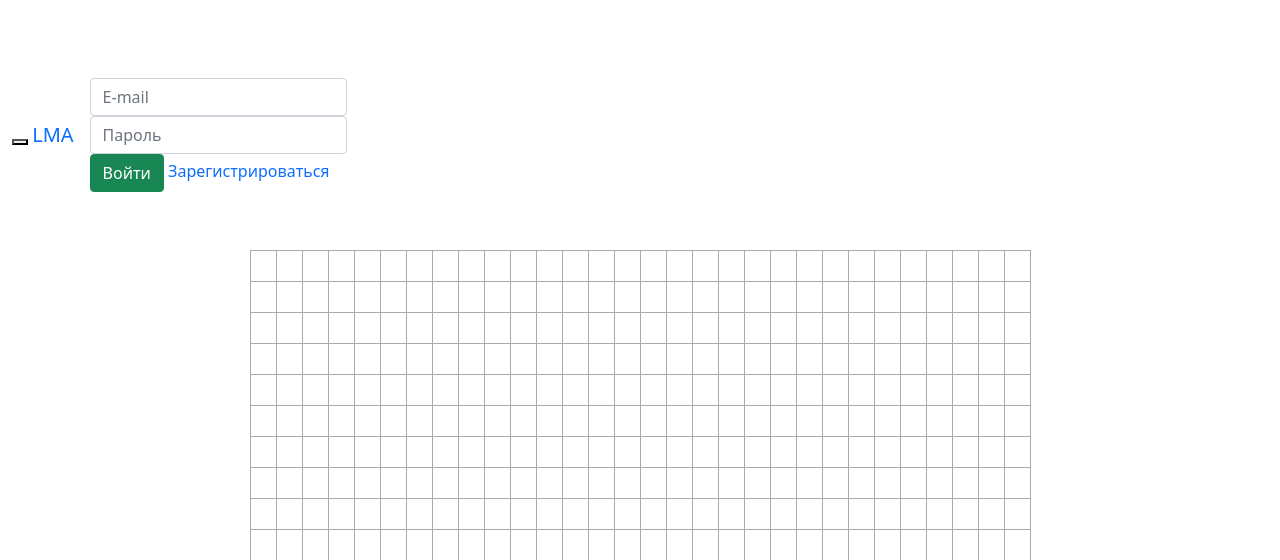
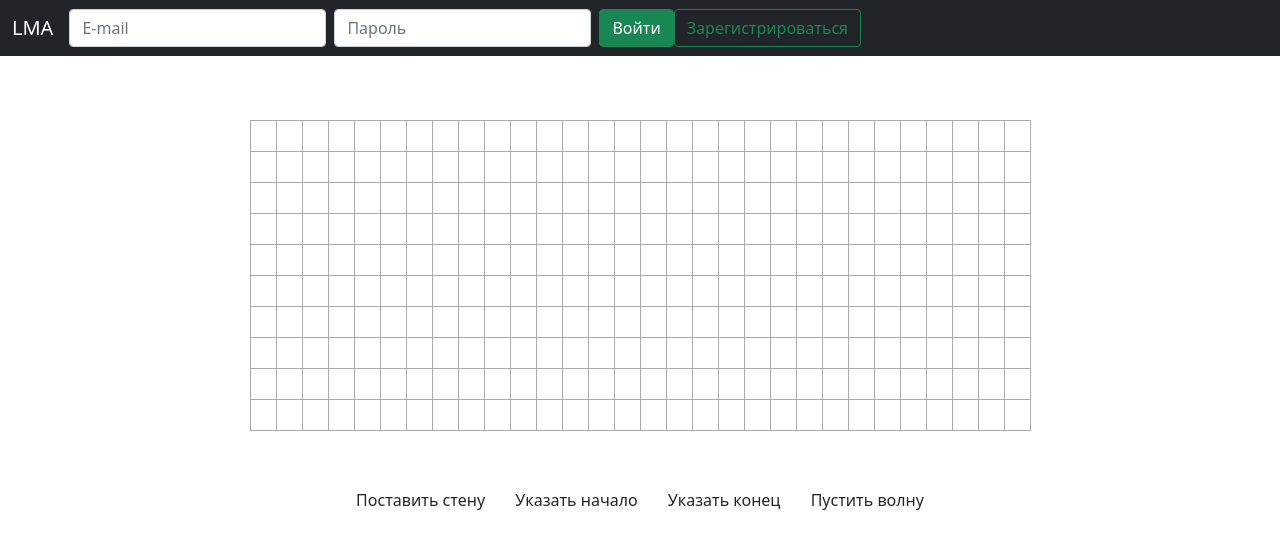
Before and after one commit to uisky/leave-me-alone, a Flask app: page /lee/ in a window 1280 px wide. Shown: the top 560 px of the page. Run offline with Flask 2, Linux system fonts and the light colour scheme; parts of the project's set-up code (start-up, migrations or seed data) failed here and were passed over; some libraries are stand-ins or nearby versions.

Commit message:
Bootstrap 5: navbar

```diff
--- a/lma/jinja.py
+++ b/lma/jinja.py
@@ -312,7 +312,7 @@ def status_counters(data, ignore=()):
     x = []
     for status, count in data.items():
         if status is not None and status not in ignore:
-            x.append('<span class="label {}" title="{}">{}</span>'.format(jinja_status_class(status), status, count))
+            x.append('<span class="badge {}" title="{}">{}</span>'.format(jinja_status_class(status), status, count))
     if x:
         return Markup(' ' + ' '.join(x))
     else:
--- a/lma/static/common.css
+++ b/lma/static/common.css
@@ -88,6 +88,7 @@ body.dragging, body.dragging * {
   z-index: 2000;
 }
 
+ul.menu-projects { padding-top: 0; }
 ul.menu-projects li.folder { font-weight: bold; padding: 3px 20px 3px 6px; background: #eee; margin-top: 10px; }
 ul.menu-projects li.folder:first-child { margin-top: 0px; }
 
--- a/lma/templates/base.html
+++ b/lma/templates/base.html
@@ -41,47 +41,39 @@
     <link rel="shortcut icon" href="/static/favicon.ico" />
 </head>
 <body>
-<nav class="navbar navbar-inverse navbar-fixed-top navbar-expand-lg">
+<nav class="navbar fixed-top navbar-expand-lg navbar-dark bg-dark">
     <div class="container-fluid">
-        <div class="navbar-header">
-            <button type="button" class="navbar-toggle collapsed" data-toggle="collapse" data-target="#navbar-collapse" aria-expanded="false">
-                <span class="sr-only">Toggle navigation</span>
-                <span class="icon-bar"></span>
-                <span class="icon-bar"></span>
-                <span class="icon-bar"></span>
-            </button>
-            {% block logo %}
-                <a class="navbar-brand" href="/">LMA</a>
-            {% endblock %}
-        </div>
+        {% block logo %}
+            <a class="navbar-brand" href="/">LMA</a>
+        {% endblock %}
 
-        <div class="collapse navbar-collapse" id="navbar-collapse">
+        <button class="navbar-toggler" type="button" data-bs-toggle="collapse" data-bs-target="#navbarSupportedContent">
+            <span class="navbar-toggler-icon"></span>
+        </button>
+
+        <div class="collapse navbar-collapse" id="navbarSupportedContent">
             {% block menu_main %}
             {% endblock %}
 
             {% if current_user.is_authenticated %}
-                <ul class="nav navbar-nav navbar-right">
-                    <li class="dropdown">
-                        <a href="#" class="dropdown-toggle" data-toggle="dropdown">
-                        Привет,                             {{ current_user.name }}!
+                <ul class="navbar-nav navbar-right">
+                    <li class="nav-item dropdown">
+                        <a href="#" class="nav-link dropdown-toggle" data-bs-toggle="dropdown">
+                            Привет, {{ current_user.name }}!
                             <span class="caret"></span>
                         </a>
                         <ul class="dropdown-menu">
-                            <li><a href="/users/settings">Настройки</a></li>
-                            <li><a href="/users/logout/?next={{ request.url }}">Выйти</a></li>
+                            <li><a class="dropdown-item" href="/users/settings">Настройки</a></li>
+                            <li><a class="dropdown-item" href="/users/logout/?next={{ request.url }}">Выйти</a></li>
                         </ul>
                     </li>
                 </ul>
             {% else %}
-                <form method="post" action="/users/login/?next={{ request.url }}" class="navbar-form navbar-right">
-                    <div class="form-group">
-                        <input type="text" name="email" placeholder="E-mail" class="form-control">
-                    </div>
-                    <div class="form-group">
-                        <input type="password" name="password" placeholder="Пароль" class="form-control">
-                    </div>
+                <form method="post" action="/users/login/?next={{ request.url }}" class="d-flex">
+                    <input type="text" name="email" placeholder="E-mail" class="form-control me-2">
+                    <input type="password" name="password" placeholder="Пароль" class="form-control me-2">
                     <button type="submit" class="btn btn-success">Войти</button>
-                    <a href="/users/register/?next={{ request.url }}">Зарегистрироваться</a>
+                    <a href="/users/register/?next={{ request.url }}" class="btn btn-outline-success">Зарегистрироваться</a>
                 </form>
             {% endif %}
         </div>
```
Also changed, not shown: lma/templates/project.html (+11 -11 lines).
